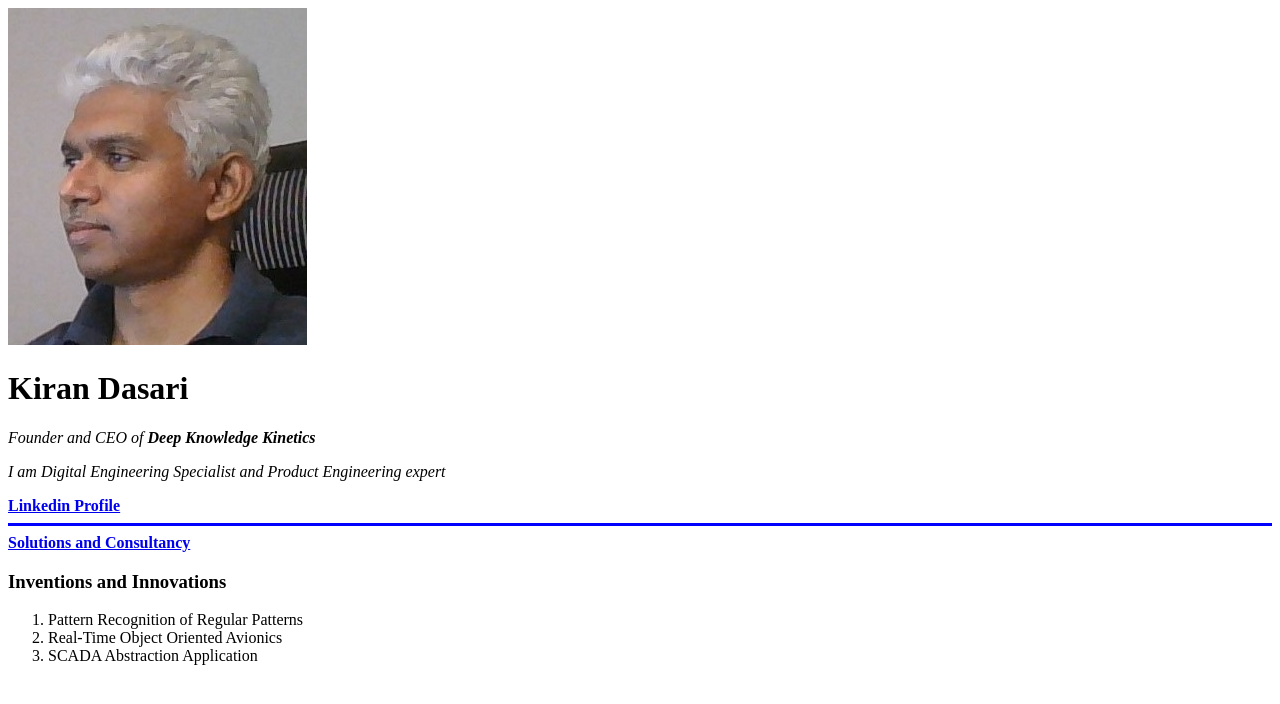
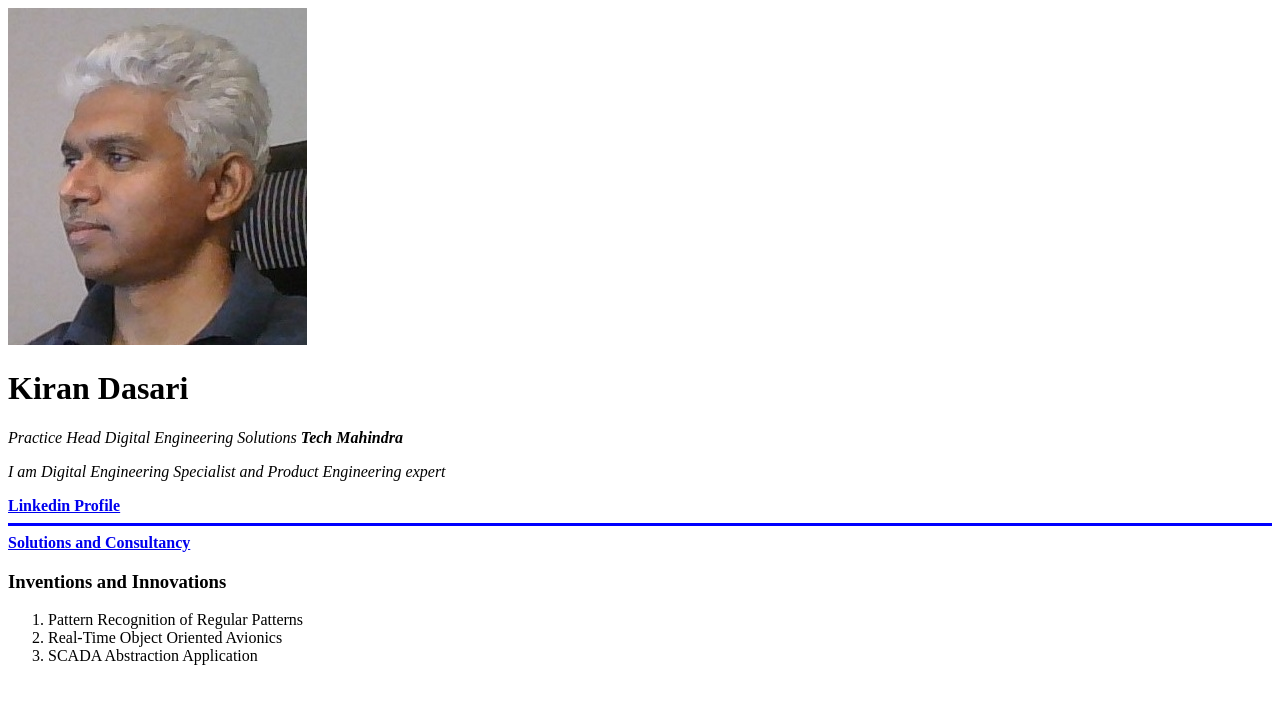
Before and after one commit to dksys/dk, a plain HTML site: page index.html in a window 1280 px wide. Drawn offline with Linux system fonts and the light colour scheme.

Commit message:
update
update

```diff
--- a/index.html
+++ b/index.html
@@ -9,7 +9,7 @@
 <body>
   <img src="kiran1.jpg" alt="Kiran's Profile">
   <h1> Kiran Dasari </h1>
-  <p><em>Founder and CEO of <strong>Deep Knowledge Kinetics</strong></em></p>
+  <p><em>Practice Head Digital Engineering Solutions <strong>Tech Mahindra</strong></em></p>
   <p><em>I am Digital Engineering Specialist and Product Engineering expert</em></p>
   <a href="https://www.linkedin.com/in/kirandasari1"> <strong>Linkedin Profile</strong></a>
   <hr size="3" color="blue">
```
